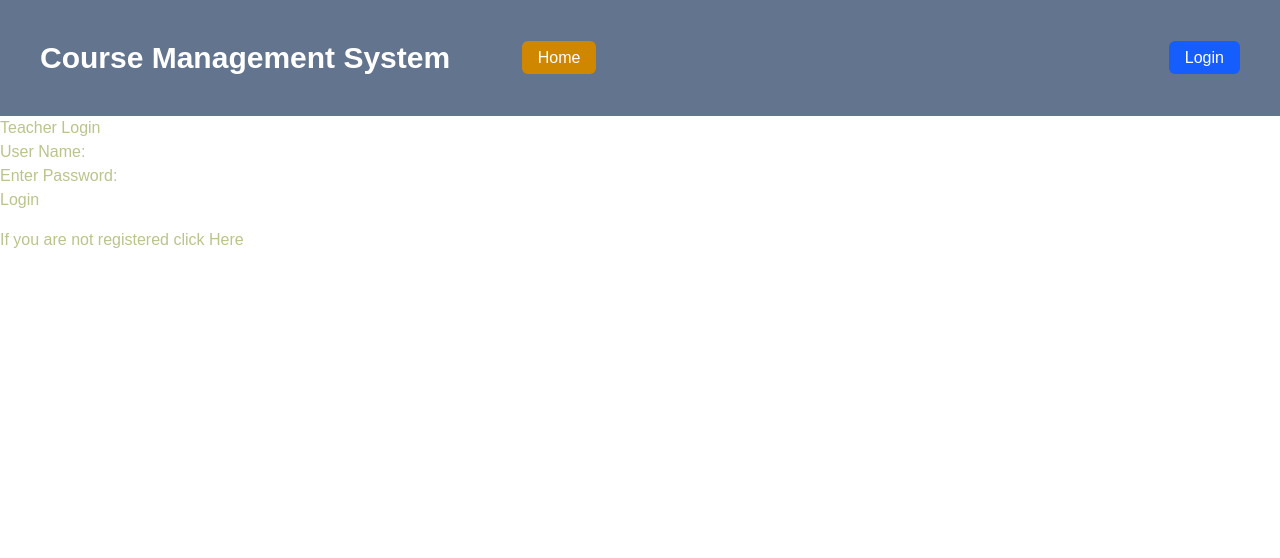
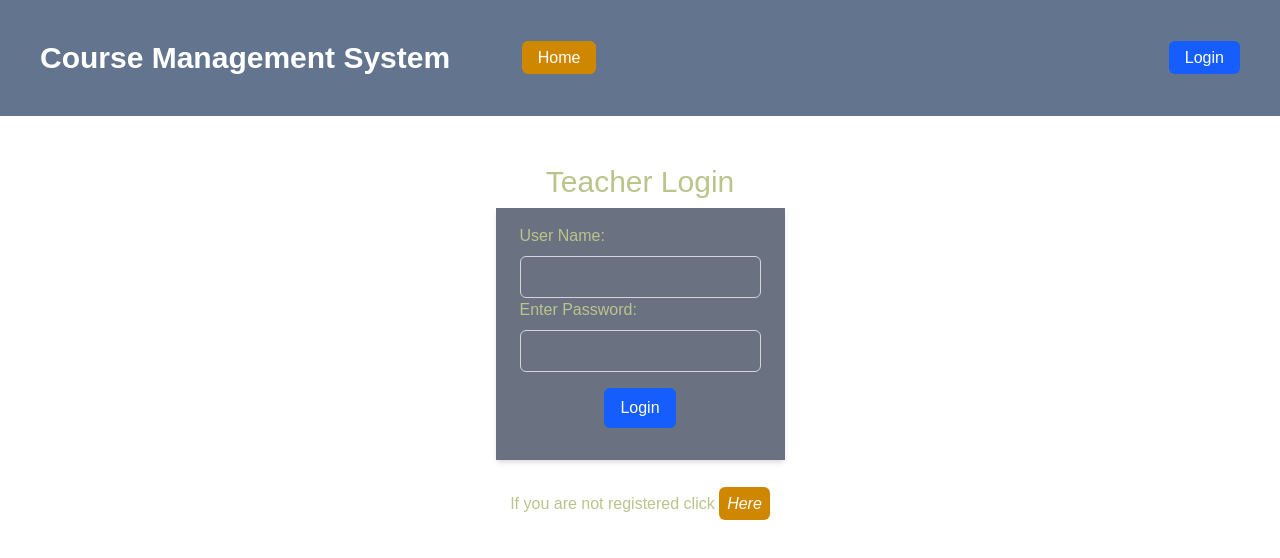
Before and after one commit to gbolin9/project-test, a Next.js app: page /teacherlogin in a window 1280 px wide. Shown: the top 558 px of the page. Built offline with nearby package versions, Linux system fonts and the light colour scheme.

Commit message:
styled teacher login page.tsx

```diff
--- a/app/teacherlogin/page.tsx
+++ b/app/teacherlogin/page.tsx
@@ -42,12 +42,15 @@ export default function LoginPage() {
   };
 
   return (
-    <main >
-      <h1 >Teacher Login</h1>
-      <form onSubmit={handleLogin}>
-        <div>
+    <main className= "min-h-screen flex flex-col items-center justify-start py-10">
+      <h1 className="text-3xl py-2">Teacher Login</h1>
+      <form onSubmit={handleLogin}
+            className= "max-w-md mx-auto p-6 bg-gray-500 shadow-md py-4"
+            >
+        <div  className="flex flex-col space-y-2">
           <label htmlFor="loginName">User Name: </label>
           <input
+          className="border border-gray-300 rounded-md py-2 px-4 focus:outline-none focus:ring-4 focus:ring-blue-500"
             id="loginName"
             type="text"
             value={loginName}
@@ -55,9 +58,10 @@ export default function LoginPage() {
             required
           />
         </div>
-        <div>
+        <div className="flex flex-col space-y-2">
           <label htmlFor="password">Enter Password: </label>
           <input
+          className="border border-gray-300 rounded-md py-2 px-4 focus:outline-none focus:ring-4 focus:ring-blue-500"
             id="password"
             type="password"
             value={password}
@@ -65,18 +69,21 @@ export default function LoginPage() {
             required
           />
         </div>
-        <button type="submit">
+        <div className="flex justify-center py-4">
+        <button
+        className="px-4 py-2 bg-blue-600 text-white rounded-md hover:bg-green-700 transition-colors"
+        type="submit">
           Login
         </button>
+        </div>
       </form>
 
       <div className="mt-4">
-        <p>
-          If you are not registered click{" "}
-          <Link href="/teacherregistration">
-            Here
-          </Link>
-        </p>
+        <p className="py-4">If you are not registered click {""}
+                    <Link
+                    className="mx-auto px-2 py-2 bg-yellow-600 text-white rounded-md hover:bg-blue-700 transition-colors italic"
+                    href="/teacherregistration"> Here</Link>
+                    </p>
       </div>
     </main>
   );
```
